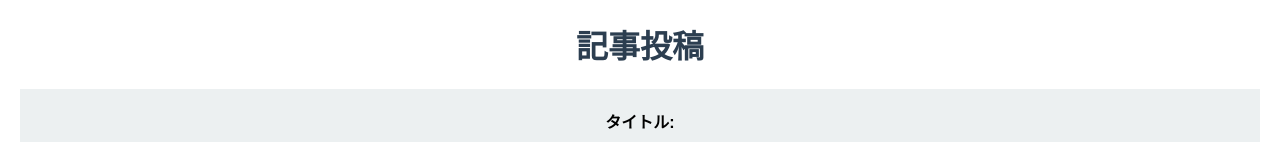
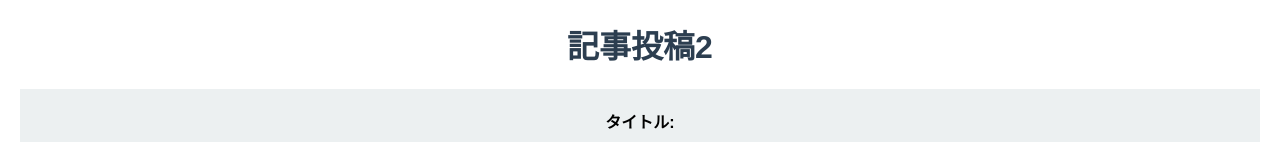
Before and after one commit to im-mimaru-yamashita/git-app, a plain HTML site: page index.html in a window 1280 px wide. Shown: the top 142 px of the page. Drawn offline with Linux system fonts and the light colour scheme.

Commit message:
Update index.html

```diff
--- a/index.html
+++ b/index.html
@@ -7,7 +7,7 @@
     <link rel="stylesheet" href="style.css">
 </head>
 <body>
-    <h1>記事投稿</h1>
+    <h1>記事投稿2</h1>
     <form action="#" method="post">
         <label for="title">タイトル:</label><br>
         <input type="text" id="title" name="title" required><br><br>
```
